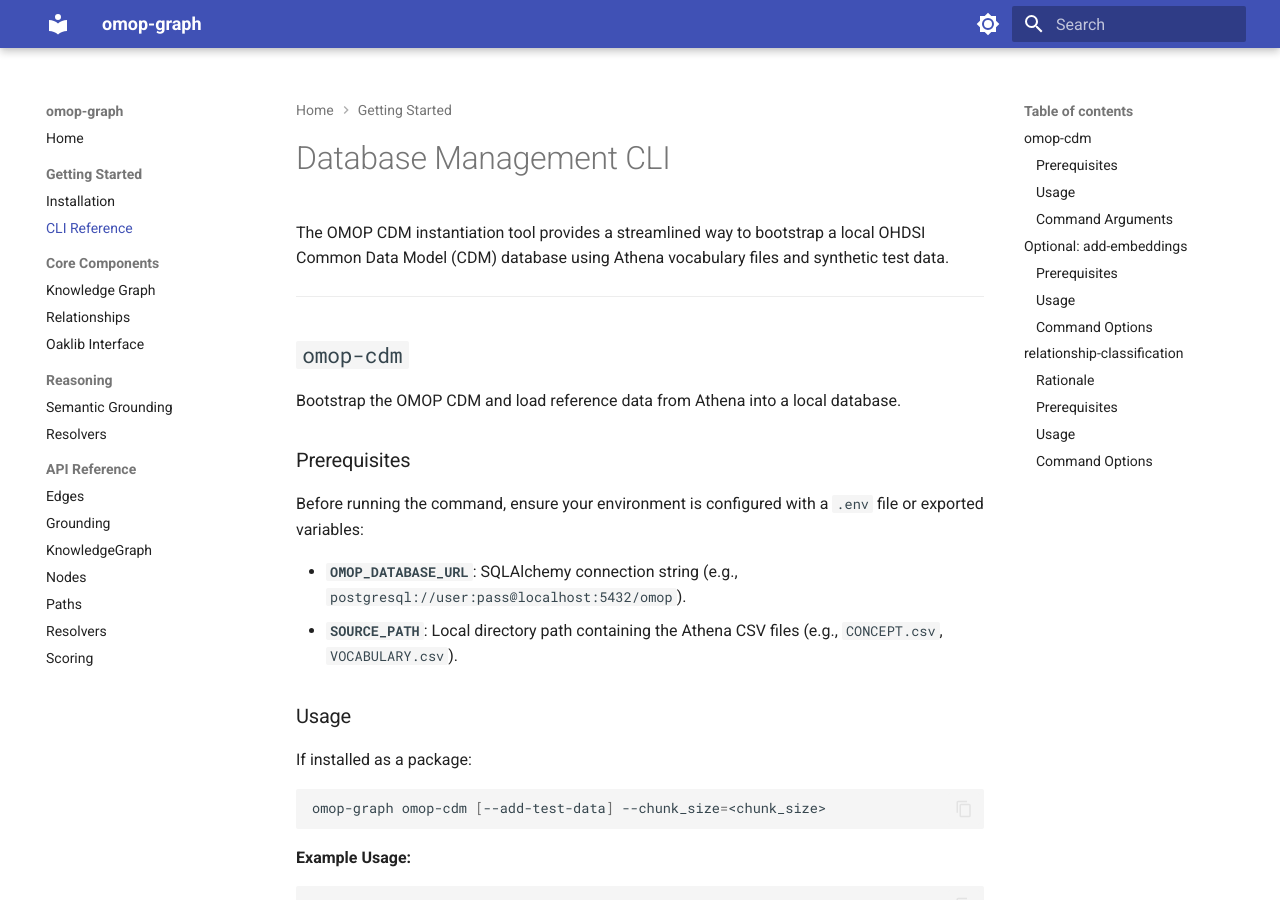
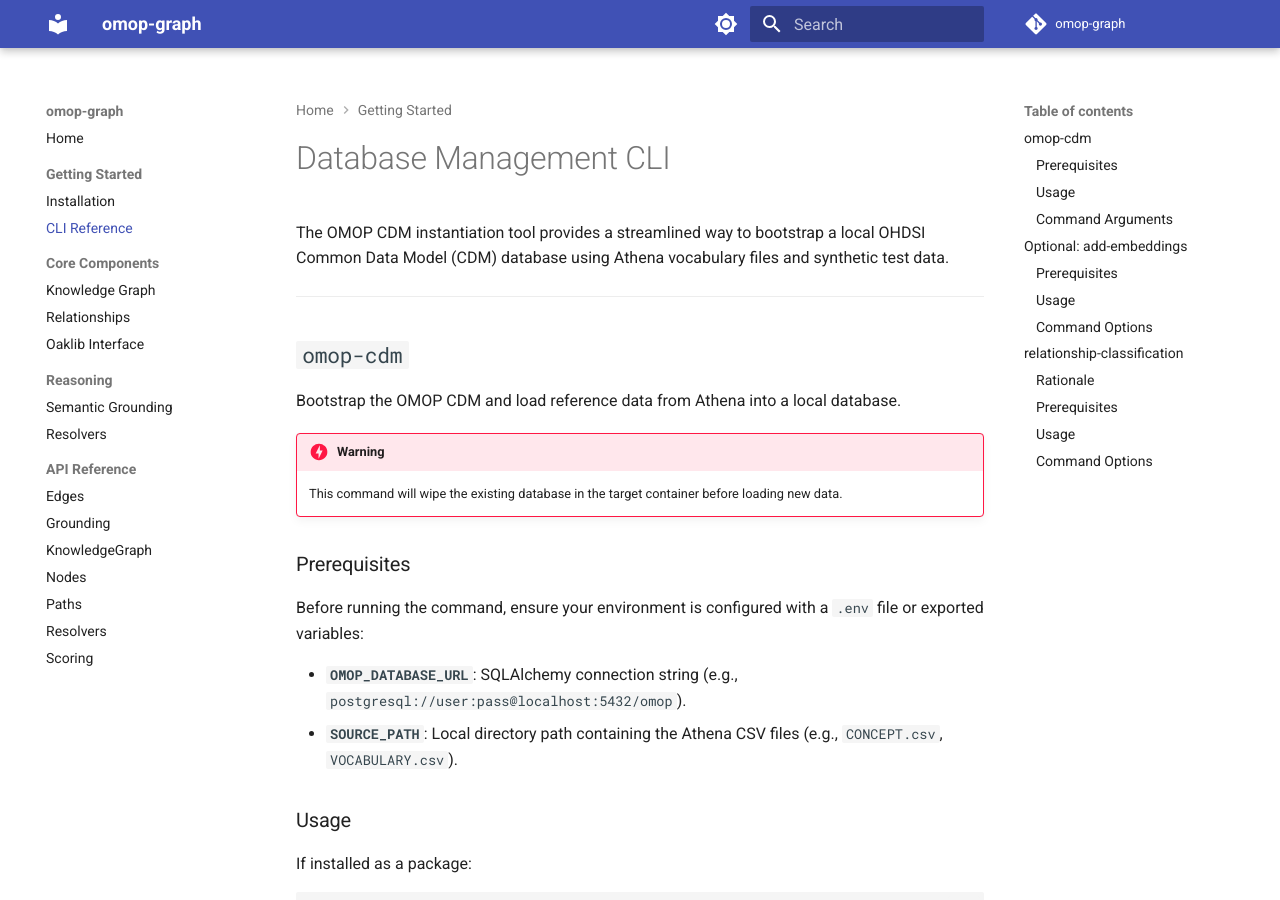
Before and after one commit to AustralianCancerDataNetwork/omop-graph, an MkDocs documentation site: the page built from docs/usage/cli.md, in a window 1280 px wide and 900 px high. Built offline with MkDocs 1.6.1 and Material for MkDocs 9.7.7, drawn with Linux system fonts in a browser that asks for light colours; comment, search, counter and statistics services are not loaded.

Commit message:
Slight tweaks to documentation, correct script entry point

```diff
--- a/docs/usage/cli.md
+++ b/docs/usage/cli.md
@@ -7,6 +7,9 @@
 ## `omop-cdm` {: #omop-cdm }
 
 Bootstrap the OMOP CDM and load reference data from Athena into a local database.
+
+!!! danger "Warning"
+    This command will wipe the existing database in the target container before loading new data.
 
 ### Prerequisites
 
--- a/mkdocs.yml
+++ b/mkdocs.yml
@@ -1,4 +1,9 @@
 site_name: omop-graph
+site_description: Virtual Knowledge Graph extension for OMOP CDM
+site_url: https://AustralianCancerDataNetwork.github.io/omop-graph
+repo_url: https://github.com/AustralianCancerDataNetwork/omop-graph
+repo_name: omop-graph
+
 theme:
   name: material
   features:
--- a/pyproject.toml
+++ b/pyproject.toml
@@ -66,7 +66,7 @@
 ]
 
 [project.scripts]
-omop-graph = "omop_graph.cli:main"
+omop-graph = "omop_graph.cli:app"
 
 [build-system]
 requires = ["hatchling"]
```
Also changed, not shown: docs/reasoning/grounding.md (+5 -5 lines), 1 other file.
